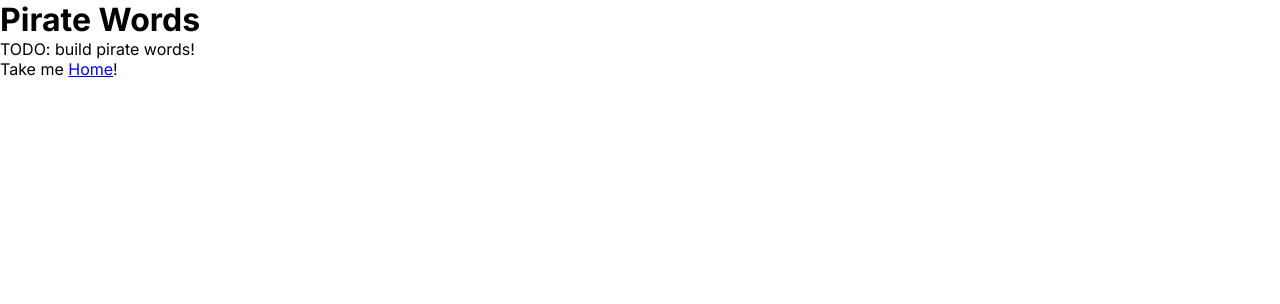
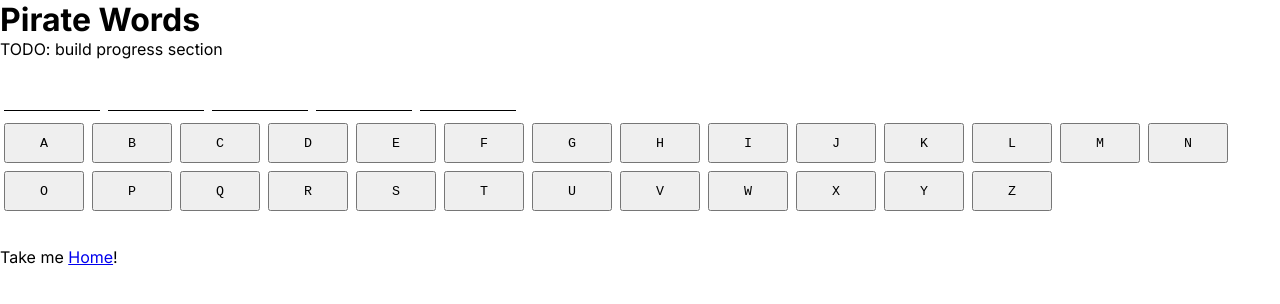
Before and after one commit to pirate-matt/simple-web-games, a Next.js app: page /games/piratewords in a window 1280 px wide. Shown: the top 304 px of the page. Built offline with nearby package versions, Linux system fonts and the light colour scheme.

Commit message:
WIP: started TDD on pirate words

```diff
--- /dev/null
+++ b/app/games/piratewords/PirateWords.page.js
@@ -0,0 +1,52 @@
+import Link from 'next/link';
+
+import styles from './piratewords.module.css';
+
+const metadata = {
+  title: 'Pirate Words',
+};
+
+const guessableLetters = `abcdefghijklmnopqrstuvwxyz`.split('');
+
+export default function Page({ wordToGuess = 'hello' }) {
+
+  return (
+    <>
+      <main>
+        <h1>Pirate Words</h1>
+        <div>TODO: build progress section</div>
+        <div
+          role="status"
+          aria-label="correct letters and blank un-guessed letters"
+        >
+          {wordToGuess.split('').map((letterToGuess, index) => (
+            <div
+              key={`letter-to-guess--${index}`}
+              aria-label="un-guessed letter"
+              className={styles['unguessed-letter']}
+            >
+            </div>
+          ))}
+        </div>
+        <div>
+          {guessableLetters.map((guessableLetter) => (
+            <button
+              key={`guessable-letter--${guessableLetter}`}
+              data-letter={guessableLetter}
+              className={styles['guessable-letter']}
+            >
+              {guessableLetter}
+            </button>
+          ))}
+        </div>
+      </main>
+      <footer className={styles.footer}>
+        Take me <Link href="/">Home</Link>!
+      </footer>
+    </>
+  )
+};
+
+export {
+  metadata,
+};
--- a/app/games/piratewords/page.js
+++ b/app/games/piratewords/page.js
@@ -1,15 +1,7 @@
-import Link from 'next/link';
+import PirateWordsPage, { metadata } from './PirateWords.page';
 
-export default function Page() {
-  return (
-    <main>
-      <h1>Pirate Words</h1>
-      <p>
-        TODO: build pirate words!
-      </p>
-      <div>
-        Take me <Link href="/">Home</Link>!
-      </div>
-    </main>
-  )
+export {
+  metadata,
 }
+
+export default PirateWordsPage;
--- /dev/null
+++ b/app/games/piratewords/piratewords.module.css
@@ -0,0 +1,19 @@
+.guessable-letter, .unguessed-letter {
+  height: 3em;
+  width: 6em;
+  margin: 4px;
+}
+
+.guessable-letter {
+  font-family: monospace;
+  text-transform: uppercase;
+}
+
+.unguessed-letter {
+  border-bottom: solid 1px black;
+  display: inline-block;
+}
+
+.footer {
+  margin-top: 2em;
+}
```
Also changed, not shown: 2 other files (tests, documents, lock files or other folders).
